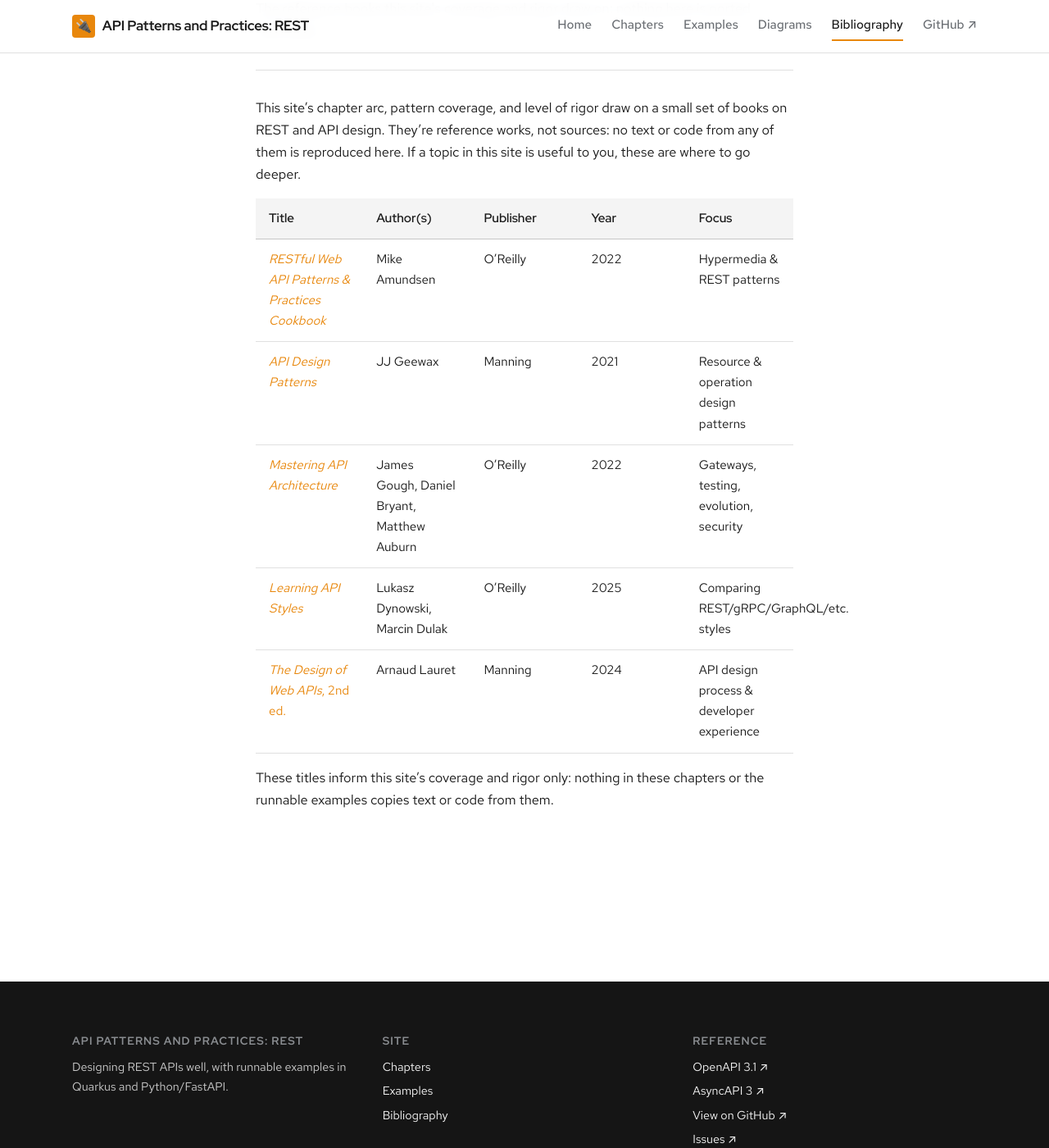
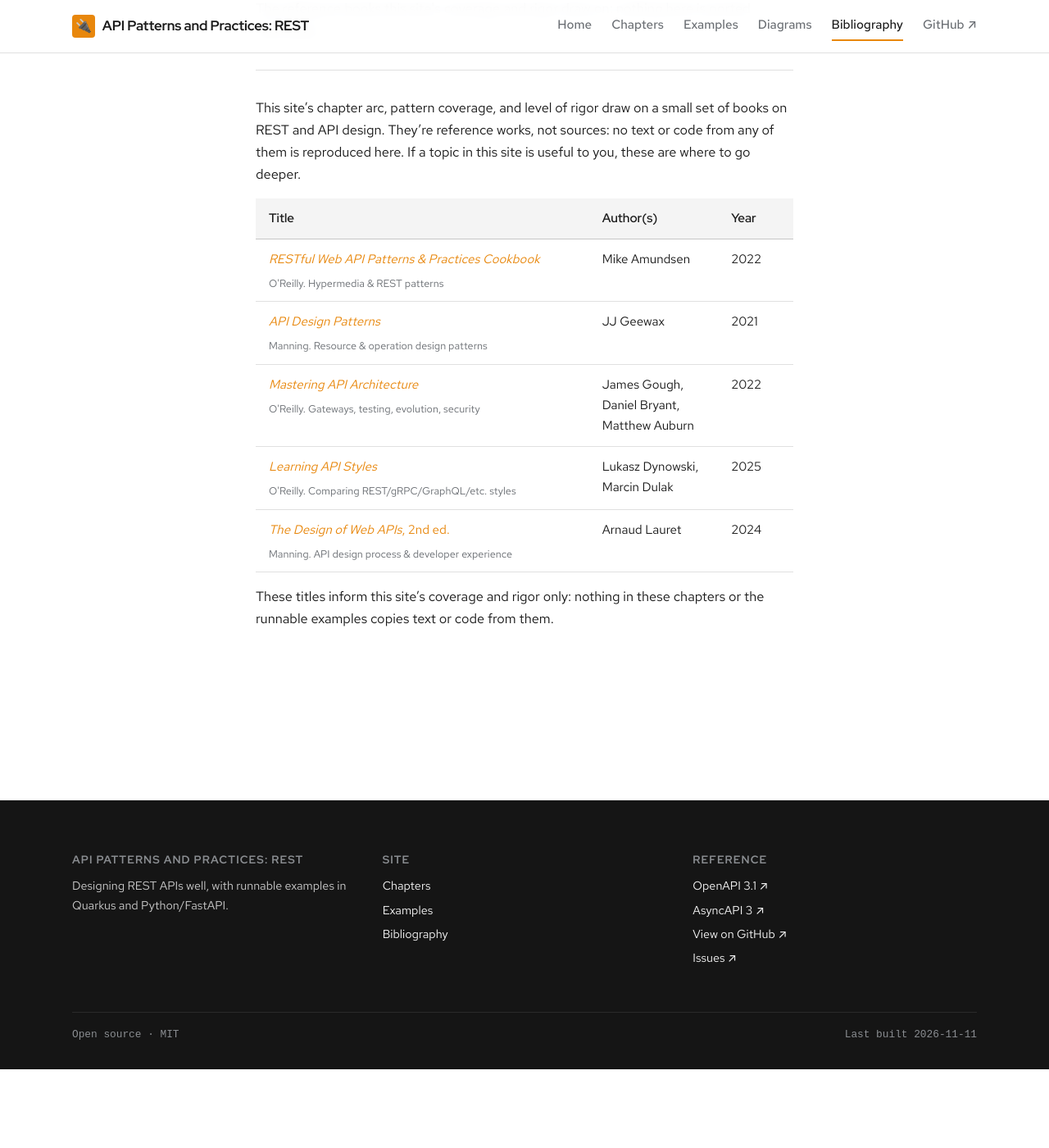
Before and after one commit to patterncatalyst/api-patterns-and-practices-rest, a Jekyll site: the page built from bibliography.md, in a window 1280 px wide and 1400 px high, scrolled down 231 px. Shown: the whole window at 82% size. Built offline with Jekyll 4.4.1, drawn with Linux system fonts in a browser that asks for light colours; some web fonts are replaced; after the commit the page ends 1535 px from its top, so only the background shows below that.

Commit message:
site: bibliography tables with explicit column widths (#32)
Markdown tables with five or six columns on the narrow page split into equal fixed columns, so titles, years and ISBNs wrapped mid-word. The tables are now HTML with colgroup widths: books keep Title, Author(s) and Year, with publisher and focus on a small line under the title; tables with a Link column link the first column instead.

```diff
--- a/assets/css/site.css
+++ b/assets/css/site.css
@@ -867,3 +867,9 @@
 .toc-list a:hover { text-decoration: underline; }
 .toc-list__num { font-family: var(--font-mono); color: var(--accent); font-weight: 700; min-width: 2.4rem; flex: none; }
 .toc-list small { display: block; color: var(--ink-muted); font-weight: 400; margin-top: var(--space-1); }
+
+/* Bibliography: explicit column widths (colgroup) keep long titles and focus text readable */
+table.bib { table-layout: fixed; width: 100%; }
+table.bib td small { display: block; margin-top: .5rem; color: var(--ink-muted, #6a6e73); line-height: 1.45; }
+table.bib--books td:last-child { white-space: nowrap; }
+table.bib :is(th, td) code { white-space: normal; overflow-wrap: anywhere; }
--- a/bibliography.md
+++ b/bibliography.md
@@ -10,13 +10,17 @@
 no text or code from any of them is reproduced here. If a topic in this site
 is useful to you, these are where to go deeper.
 
-| Title | Author(s) | Publisher | Year | Focus |
-|---|---|---|---|---|
-| [*RESTful Web API Patterns & Practices Cookbook*](https://www.oreilly.com/library/view/restful-web-api/9781098106737/) | Mike Amundsen | O'Reilly | 2022 | Hypermedia & REST patterns |
-| [*API Design Patterns*](https://www.manning.com/books/api-design-patterns) | JJ Geewax | Manning | 2021 | Resource & operation design patterns |
-| [*Mastering API Architecture*](https://www.oreilly.com/library/view/mastering-api-architecture/9781492090625/) | James Gough, Daniel Bryant, Matthew Auburn | O'Reilly | 2022 | Gateways, testing, evolution, security |
-| [*Learning API Styles*](https://www.oreilly.com/library/view/learning-api-styles/9781098153984/) | Lukasz Dynowski, Marcin Dulak | O'Reilly | 2025 | Comparing REST/gRPC/GraphQL/etc. styles |
-| [*The Design of Web APIs*, 2nd ed.](https://www.manning.com/books/the-design-of-web-apis-second-edition) | Arnaud Lauret | Manning | 2024 | API design process & developer experience |
+<table class="bib bib--books">
+  <colgroup><col style="width:62%"><col style="width:24%"><col style="width:14%"></colgroup>
+  <thead><tr><th>Title</th><th>Author(s)</th><th>Year</th></tr></thead>
+  <tbody>
+    <tr><td><a href="https://www.oreilly.com/library/view/restful-web-api/9781098106737/" rel="noopener"><em>RESTful Web API Patterns &amp; Practices Cookbook</em></a><br><small>O'Reilly. Hypermedia &amp; REST patterns</small></td><td>Mike Amundsen</td><td>2022</td></tr>
+    <tr><td><a href="https://www.manning.com/books/api-design-patterns" rel="noopener"><em>API Design Patterns</em></a><br><small>Manning. Resource &amp; operation design patterns</small></td><td>JJ Geewax</td><td>2021</td></tr>
+    <tr><td><a href="https://www.oreilly.com/library/view/mastering-api-architecture/9781492090625/" rel="noopener"><em>Mastering API Architecture</em></a><br><small>O'Reilly. Gateways, testing, evolution, security</small></td><td>James Gough, Daniel Bryant, Matthew Auburn</td><td>2022</td></tr>
+    <tr><td><a href="https://www.oreilly.com/library/view/learning-api-styles/9781098153984/" rel="noopener"><em>Learning API Styles</em></a><br><small>O'Reilly. Comparing REST/gRPC/GraphQL/etc. styles</small></td><td>Lukasz Dynowski, Marcin Dulak</td><td>2025</td></tr>
+    <tr><td><a href="https://www.manning.com/books/the-design-of-web-apis-second-edition" rel="noopener"><em>The Design of Web APIs</em>, 2nd ed.</a><br><small>Manning. API design process &amp; developer experience</small></td><td>Arnaud Lauret</td><td>2024</td></tr>
+  </tbody>
+</table>
 
 These titles inform this site's coverage and rigor only: nothing in these
 chapters or the runnable examples copies text or code from them.
```
